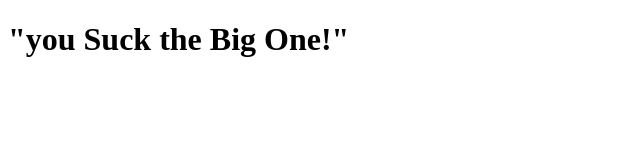
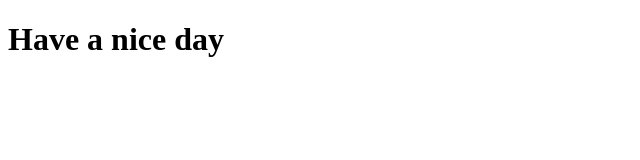
Before and after one commit to hinzendo27/coursera-test, a plain HTML site: page index.html in a window 1280 px wide. Shown: the whole page, without its empty margins (0-640 px from the left). Drawn offline with Linux system fonts and the light colour scheme.

Commit message:
my first page

```diff
--- a/index.html
+++ b/index.html
@@ -1,9 +1,9 @@
 <!DOCTYPE html>
 <html>
 <head>
-	<title>You Sucks!</title>
+	<title>Welcome to Jamaica</title>
 </head>
 <body>
-<h1> "you Suck the Big One!" </h1>
+<h1> Have a nice day </h1>
 </body>
 </html>
```
